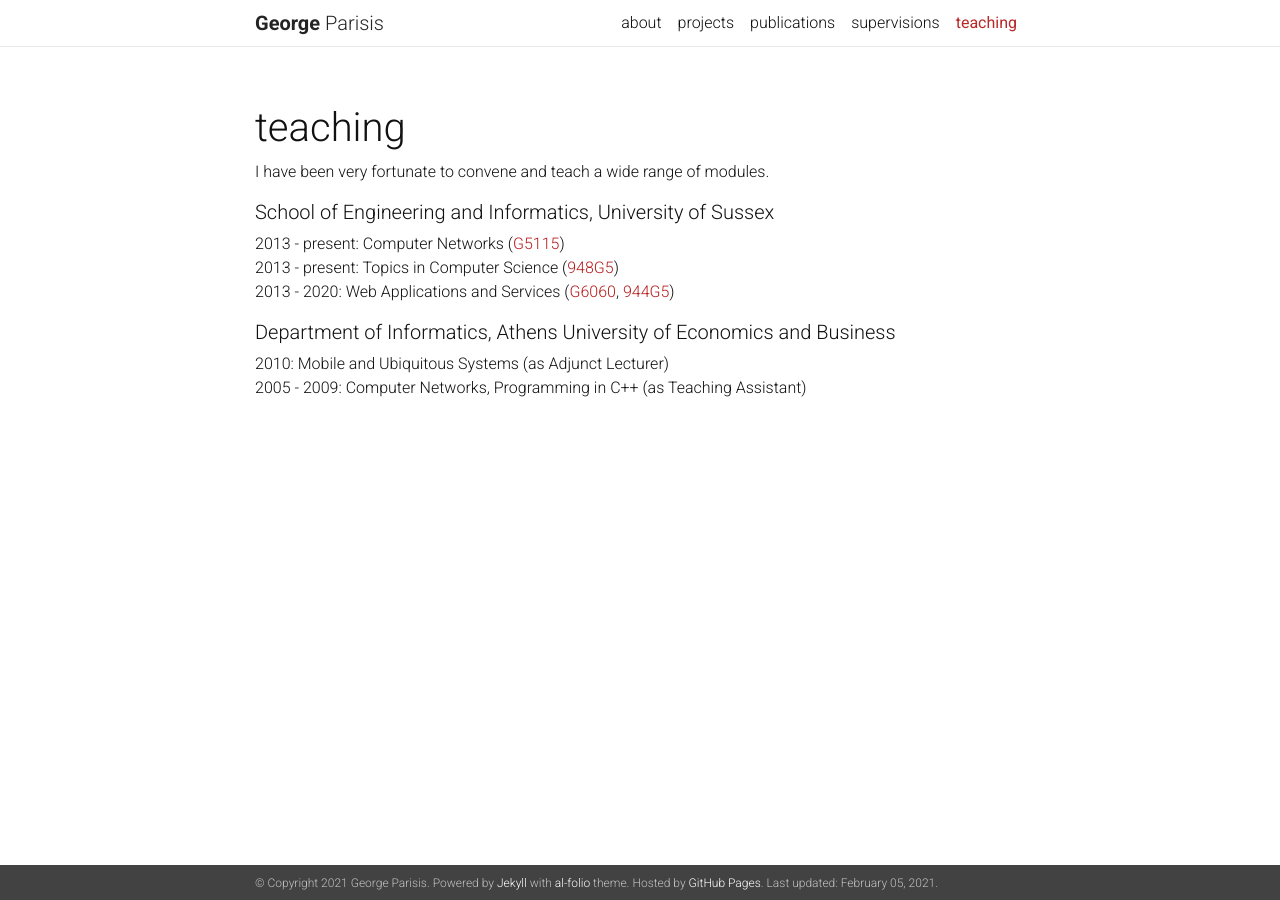
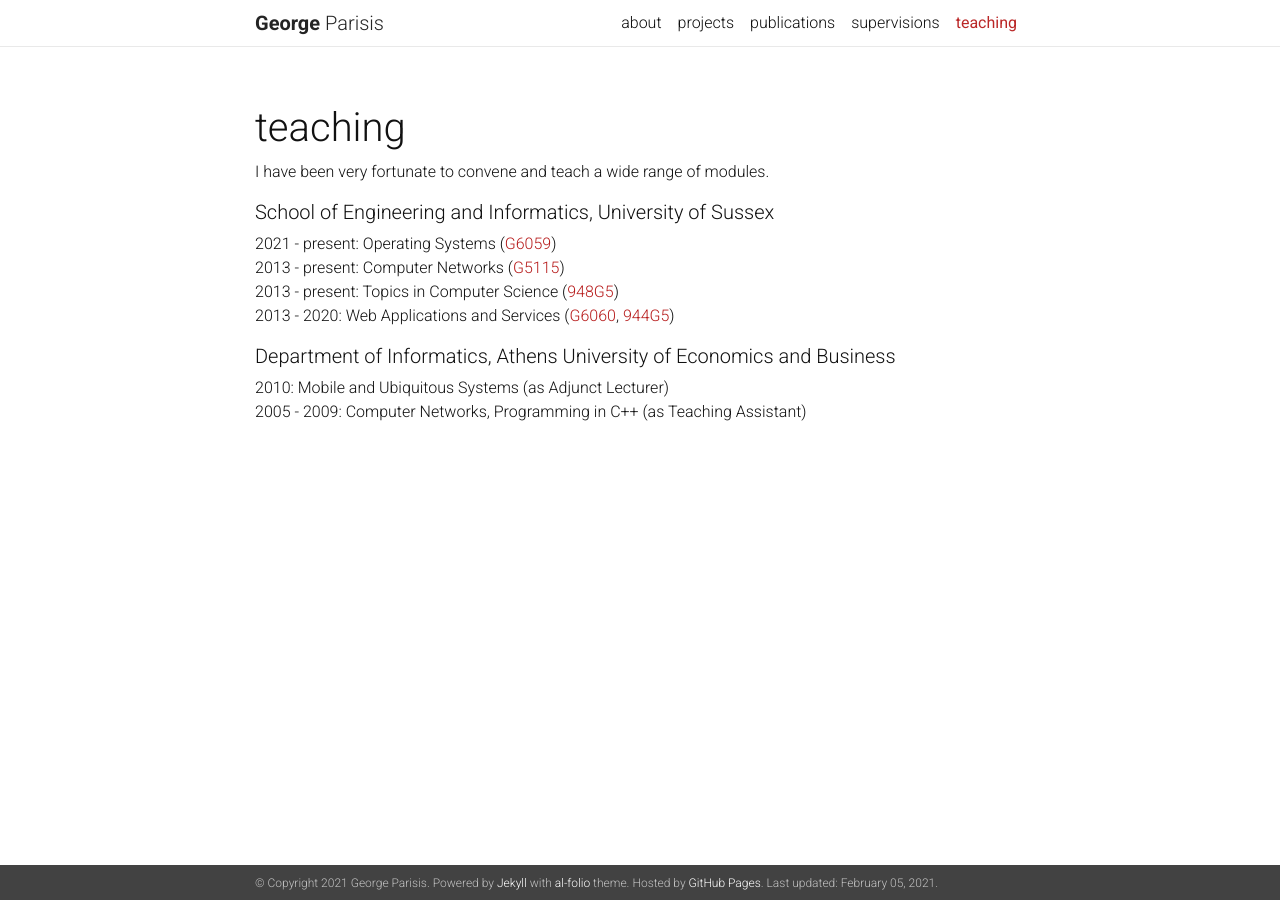
Before and after one commit to georgeparisis/georgeparisis.github.io, a Jekyll site: the page built from _pages/teaching.md, in a window 1280 px wide. Built offline with Jekyll 4.4.1, drawn with Linux system fonts in a browser that asks for light colours; nearby versions of some CDN libraries; a style sheet for code colours, icons or effects is not loaded.

Commit message:
updated teaching

```diff
--- a/_pages/teaching.md
+++ b/_pages/teaching.md
@@ -8,9 +8,10 @@ nav: true
 
 ##### School of Engineering and Informatics, University of Sussex
 
-2013 - present: Computer Networks ([G5115](https://www.sussex.ac.uk/modules/2019/G5115-computer-networks){:target="_blank"})
+2021 - present: Operating Systems ([G6059](http://www.sussex.ac.uk/ei/internal/coursesandmodules/informatics/modules/2020/84525){:target="_blank"})
 <br>
-<!--2021 - present: Operating Systems ([G6059](https://www.sussex.ac.uk/modules/2019/G6059-operating-systems){:target="_blank"}) <br> -->
+2013 - present: Computer Networks ([G5115](http://www.sussex.ac.uk/ei/internal/coursesandmodules/informatics/modules/2020/81736){:target="_blank"})
+<br>
 2013 - present: Topics in Computer Science ([948G5](https://www.sussex.ac.uk/study/modules/undergraduate/2020/948G5-topics-in-computer-science){:target="_blank"})
 <br>
 2013 - 2020: Web Applications and Services ([G6060](https://www.sussex.ac.uk/modules/2019/G6060-web-applications-and-services){:target="_blank"}, [944G5](https://www.sussex.ac.uk/study/modules/undergraduate/2019/944G5-web-applications-and-services){:target="_blank"})
```
